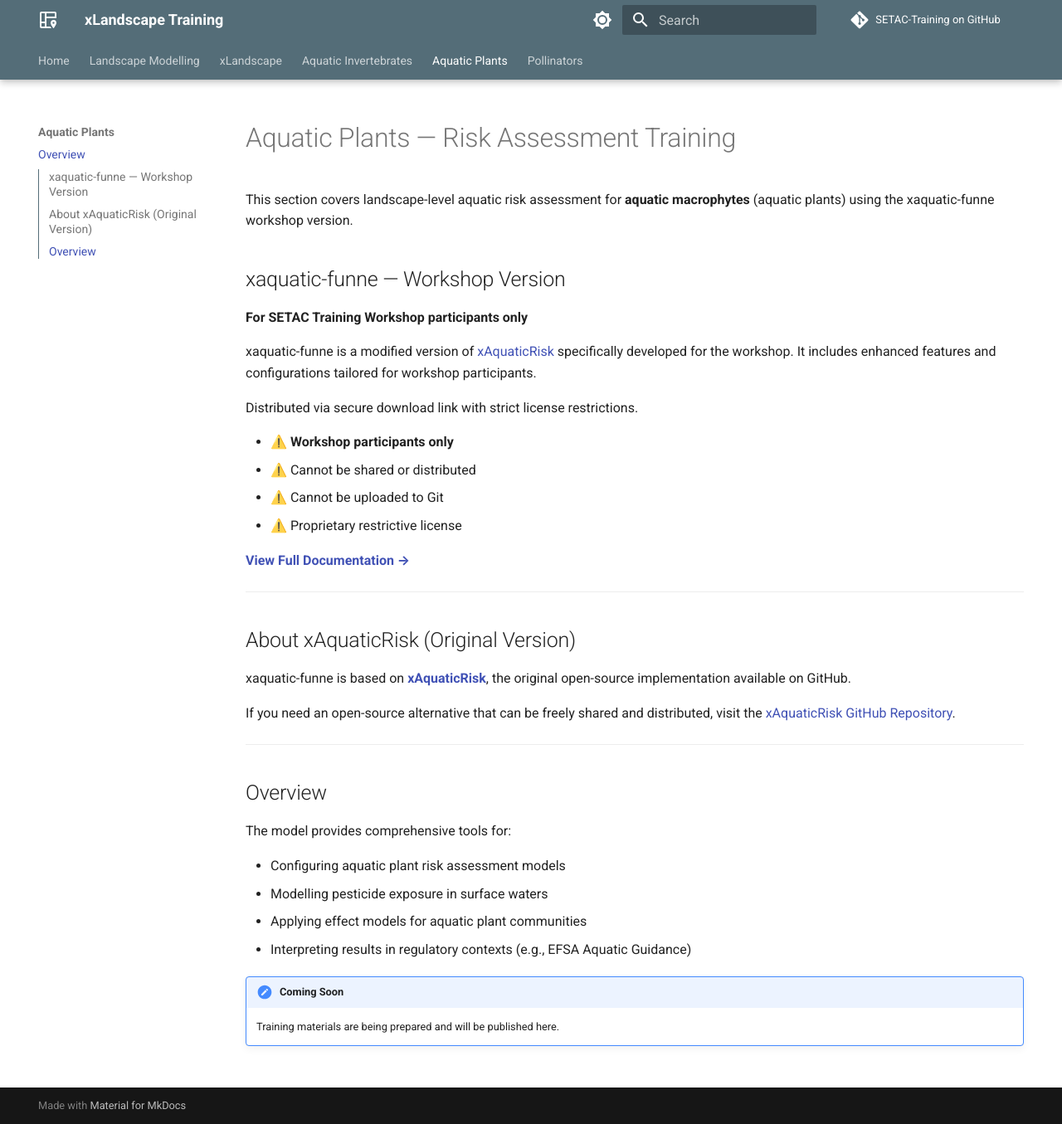
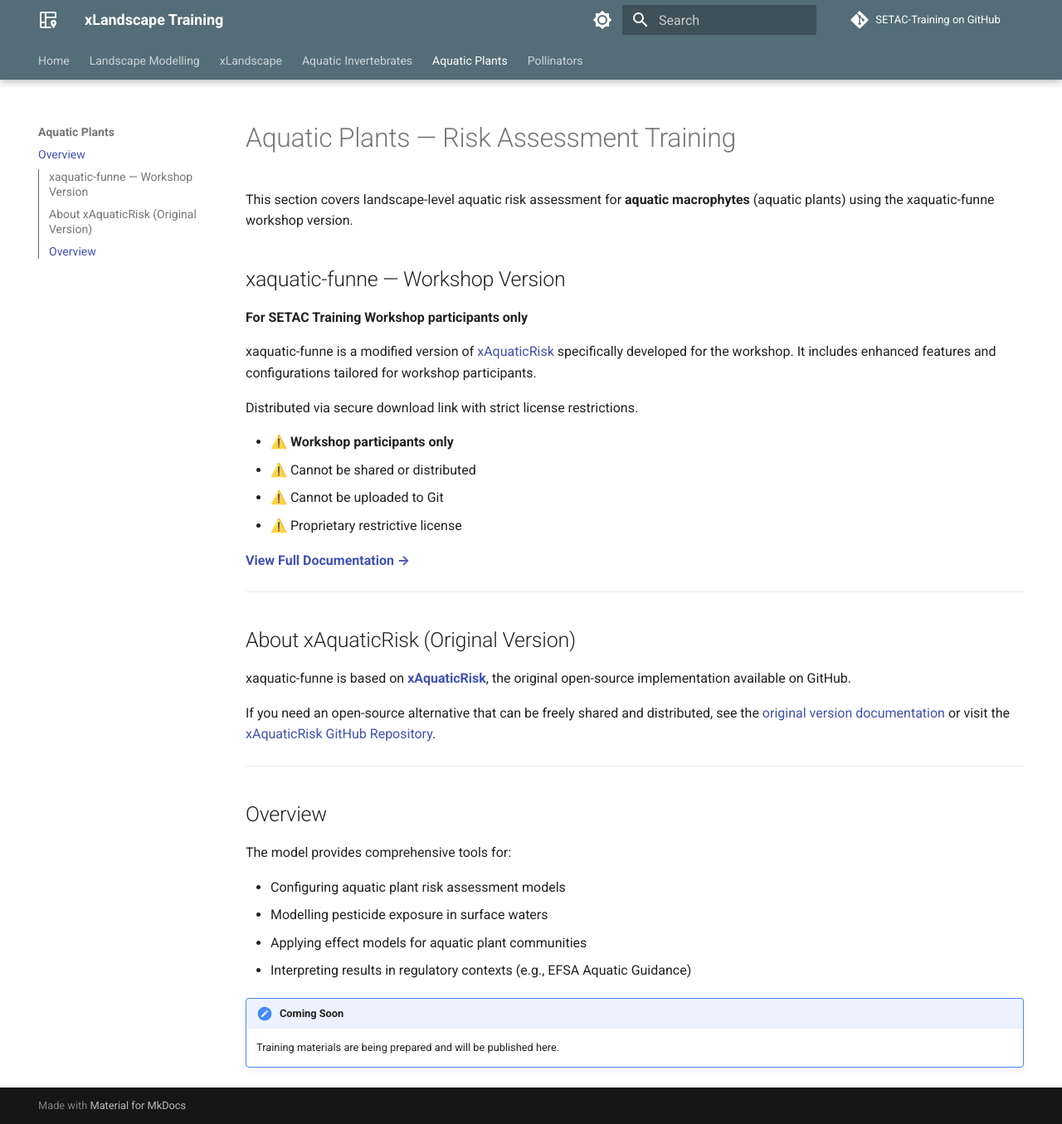
Before and after one commit to xlandscape/SETAC-Training, an MkDocs documentation site: the page built from docs/xAquaticRisk-Plants/index.md, in a window 1280 px wide and 1355 px high. Shown: the whole window at 83% size. Built offline with MkDocs 1.6.1 and Material for MkDocs 9.7.7, drawn with Linux system fonts in a browser that asks for light colours; comment, search, counter and statistics services are not loaded.

Commit message:
Update links to point to original.md

```diff
--- a/docs/xAquaticRisk-Plants/index.md
+++ b/docs/xAquaticRisk-Plants/index.md
@@ -21,9 +21,9 @@
 
 ## About xAquaticRisk (Original Version)
 
-xaquatic-funne is based on **[xAquaticRisk](https://github.com/xlandscape/xAquaticRisk)**, the original open-source implementation available on GitHub.
+xaquatic-funne is based on **[xAquaticRisk](original.md)**, the original open-source implementation available on GitHub.
 
-If you need an open-source alternative that can be freely shared and distributed, visit the [xAquaticRisk GitHub Repository](https://github.com/xlandscape/xAquaticRisk).
+If you need an open-source alternative that can be freely shared and distributed, see the [original version documentation](original.md) or visit the [xAquaticRisk GitHub Repository](https://github.com/xlandscape/xAquaticRisk).
 
 ---
 
```
Also changed, not shown: docs/xAquaticRisk-Plants/workshop-version.md (+2 -1 lines).
